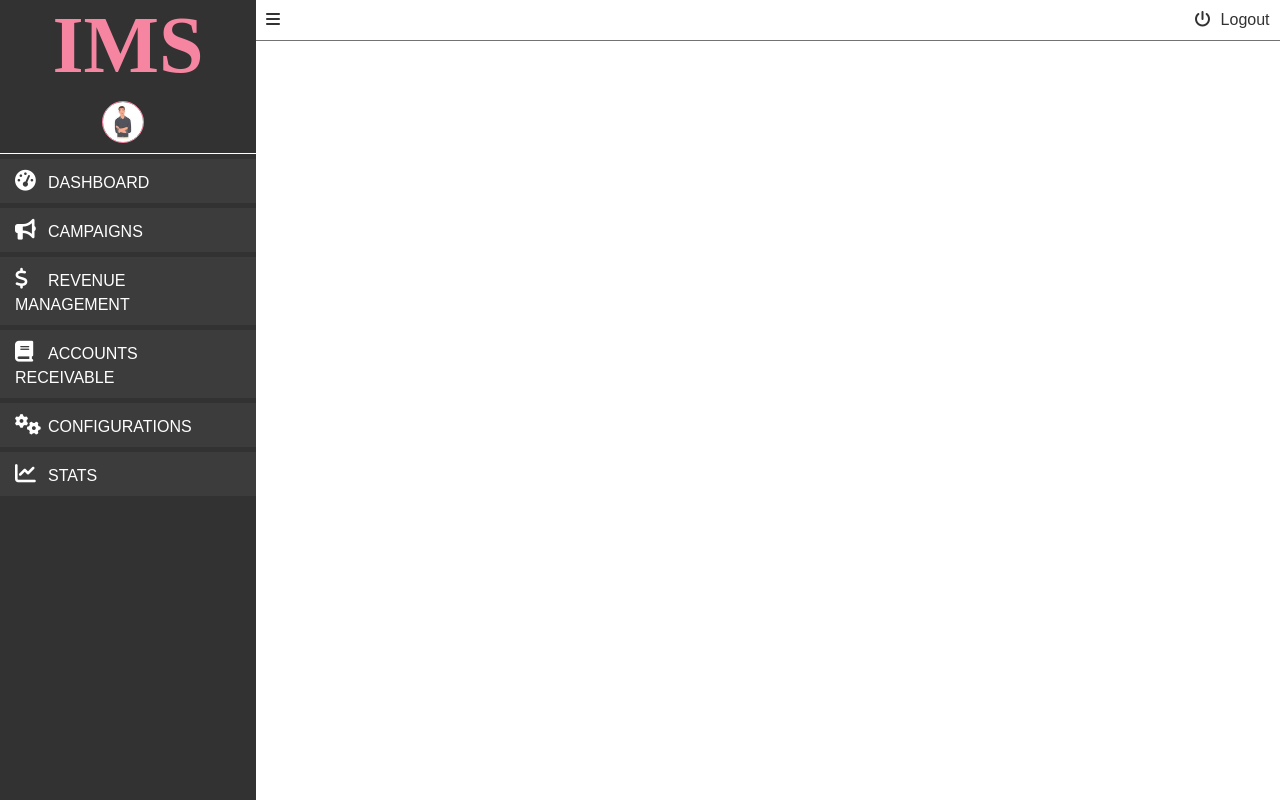
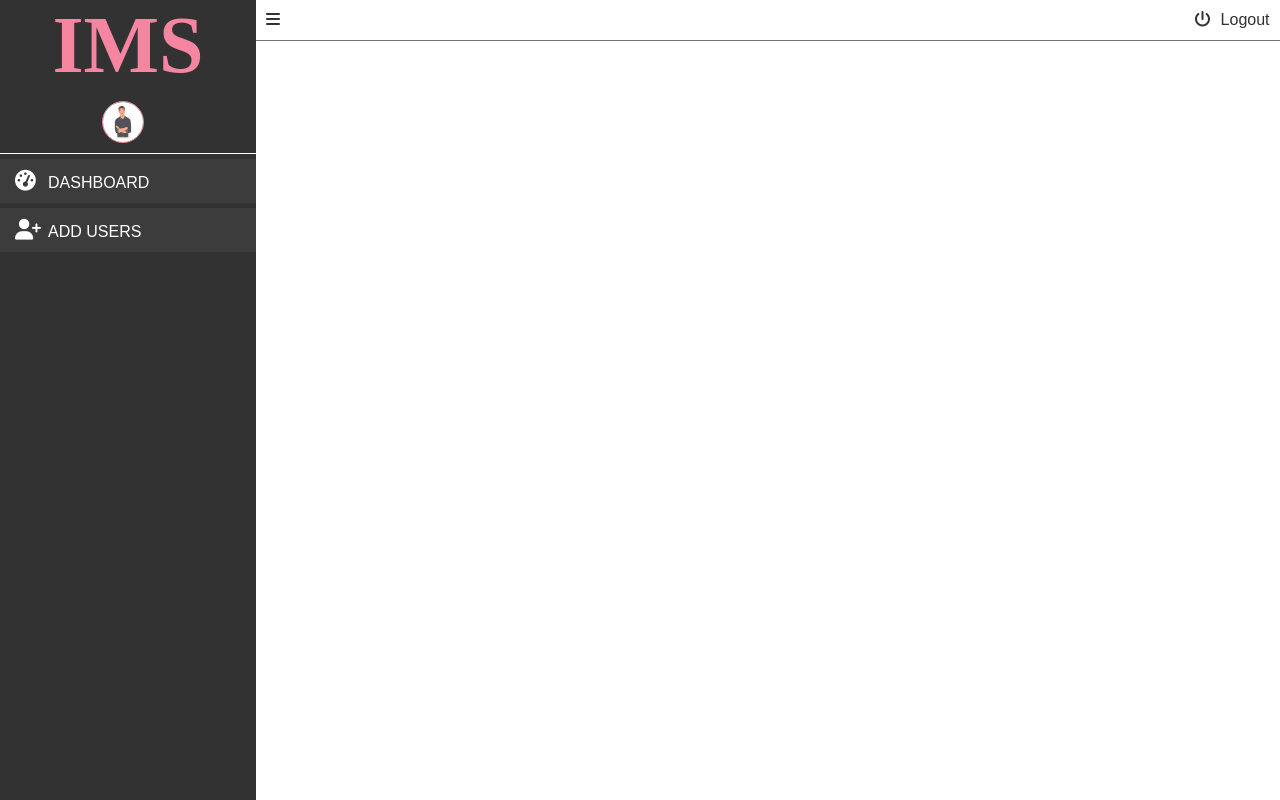
Before and after one commit to An0nman/IMS, a PHP site: page /users_add.php in a window 1280 px wide. Run offline with PHP 8.4, Linux system fonts and the light colour scheme; the visitor is signed in with stand-in values (Sample User, id 1); data that the repository does not hold is empty; some libraries are stand-ins or nearby versions.

Commit message:
created a new file for sidebar and top on dashboard and connect user add page and dashboard page

```diff
--- a/Dscript.js
+++ /dev/null
@@ -1,77 +0,0 @@
-document.addEventListener('DOMContentLoaded', function () {
-    //calling elements by id
-    const togglebtn = document.getElementById('togglebtn');
-    const sidebar = document.getElementById('sidebar');
-    const heading = document.getElementById('sidebar-heading');
-    const userDetail = document.getElementById('user-details');
-    const userDetailsName = document.getElementById('user-details-name');
-    const sidebarMenulinks = document.getElementsByClassName('menulinks');
-    const sidebarMenulinksText = document.getElementsByClassName('menulinksText');
-
-    //styles for elements
-    const userDetail_style_true = {
-        flexDirection: 'column',
-        fontSize: '1.2rem',
-        transition: 'all 0.5s ease-in-out'
-    }
-    const userDetail_style_false = {
-        flexDirection: '',
-        fontSize: '',
-        transition: 'all 0.5s ease-in-out'
-    }
-    const heading_style_true = {
-        // width:'10px',
-        fontSize: '2rem',
-        // whitespace:'nowwarp'
-    }
-    const heading_style_false = {
-        // width:'',
-        fontSize: '',
-        // whitespace:''
-    }
-
-    //functions for elements
-    const hideSidebarMenuText = function () {
-        for (let i = 0; i < sidebarMenulinksText.length; i++) {
-            sidebarMenulinksText[i].style.display = 'none';
-            sidebarMenulinks[i].style.textAlign = 'center';
-            sidebarMenulinks[i].style.padding = '10px';
-            sidebarMenulinks[i].style.width = '25px';
-            sidebarMenulinks[i].style.borderRadius = '50%';
-            sidebarMenulinks[i].style.marginLeft = '15%';
-        }
-    }
-    const UnhideSidebarMenuText = function () {
-        for (let i = 0; i < sidebarMenulinksText.length; i++) {
-            sidebarMenulinksText[i].style.display = '';
-            sidebarMenulinks[i].style.textAlign = '';
-            sidebarMenulinks[i].style.padding = '';
-            sidebarMenulinks[i].style.width = '';
-            sidebarMenulinks[i].style.borderRadius = '';
-            sidebarMenulinks[i].style.marginLeft = '';
-        }
-    }
-
-    var togglebtn_state = true;
-    //toggle button functions
-    togglebtn.addEventListener('click', (event) => {
-        event.preventDefault();
-        if (!togglebtn_state) {
-            sidebar.style.transition = 'all 0.3s ease-in-out';
-            sidebar.style.width = '';
-            userDetailsName.style.display = '';
-            Object.assign(heading.style, heading_style_false);
-            Object.assign(userDetail.style, userDetail_style_false);
-            UnhideSidebarMenuText();
-        }
-        else {
-            sidebar.style.transition = 'all 0.3s ease-in-out';
-            sidebar.style.width = '6%';
-            userDetailsName.style.display = 'none';
-            Object.assign(heading.style, heading_style_true);
-            Object.assign(userDetail.style, userDetail_style_true);
-            hideSidebarMenuText();
-        }
-        togglebtn_state = !togglebtn_state;
-    });
-});
--- /dev/null
+++ b/js/Dscript.js
@@ -0,0 +1,77 @@
+document.addEventListener('DOMContentLoaded', function () {
+    //calling elements by id
+    const togglebtn = document.getElementById('togglebtn');
+    const sidebar = document.getElementById('sidebar');
+    const heading = document.getElementById('sidebar-heading');
+    const userDetail = document.getElementById('user-details');
+    const userDetailsName = document.getElementById('user-details-name');
+    const sidebarMenulinks = document.getElementsByClassName('menulinks');
+    const sidebarMenulinksText = document.getElementsByClassName('menulinksText');
+
+    //styles for elements
+    const userDetail_style_true = {
+        flexDirection: 'column',
+        fontSize: '1.2rem',
+        transition: 'all 0.5s ease-in-out'
+    }
+    const userDetail_style_false = {
+        flexDirection: '',
+        fontSize: '',
+        transition: 'all 0.5s ease-in-out'
+    }
+    const heading_style_true = {
+        // width:'10px',
+        fontSize: '2rem',
+        // whitespace:'nowwarp'
+    }
+    const heading_style_false = {
+        // width:'',
+        fontSize: '',
+        // whitespace:''
+    }
+
+    //functions for elements
+    const hideSidebarMenuText = function () {
+        for (let i = 0; i < sidebarMenulinksText.length; i++) {
+            sidebarMenulinksText[i].style.display = 'none';
+            sidebarMenulinks[i].style.textAlign = 'center';
+            sidebarMenulinks[i].style.padding = '10px';
+            sidebarMenulinks[i].style.width = '25px';
+            sidebarMenulinks[i].style.borderRadius = '50%';
+            sidebarMenulinks[i].style.marginLeft = '15%';
+        }
+    }
+    const UnhideSidebarMenuText = function () {
+        for (let i = 0; i < sidebarMenulinksText.length; i++) {
+            sidebarMenulinksText[i].style.display = '';
+            sidebarMenulinks[i].style.textAlign = '';
+            sidebarMenulinks[i].style.padding = '';
+            sidebarMenulinks[i].style.width = '';
+            sidebarMenulinks[i].style.borderRadius = '';
+            sidebarMenulinks[i].style.marginLeft = '';
+        }
+    }
+
+    var togglebtn_state = true;
+    //toggle button functions
+    togglebtn.addEventListener('click', (event) => {
+        event.preventDefault();
+        if (!togglebtn_state) {
+            sidebar.style.transition = 'all 0.3s ease-in-out';
+            sidebar.style.width = '';
+            userDetailsName.style.display = '';
+            Object.assign(heading.style, heading_style_false);
+            Object.assign(userDetail.style, userDetail_style_false);
+            UnhideSidebarMenuText();
+        }
+        else {
+            sidebar.style.transition = 'all 0.3s ease-in-out';
+            sidebar.style.width = '6%';
+            userDetailsName.style.display = 'none';
+            Object.assign(heading.style, heading_style_true);
+            Object.assign(userDetail.style, userDetail_style_true);
+            hideSidebarMenuText();
+        }
+        togglebtn_state = !togglebtn_state;
+    });
+});
--- /dev/null
+++ b/partials/app-Dsidebar.php
@@ -0,0 +1,11 @@
+<div class="sidebar" id="sidebar">
+      <h1 id="sidebar-heading">IMS</h1>
+      <div class="user-details" id="user-details">
+        <img src="img/download.jpeg" alt="user image" />
+        <span id="user-details-name"><?= $user['first_name'] .' ' . $user['last_name'] ?></span>
+      </div>
+      <div class="menu">
+        <a href="./dashboard.php" class="menulinks"><i class="fa fa-dashboard menuIcons"></i><span class="menulinksText">Dashboard</span></a>
+        <a href="./users_add.php" class="menulinks"><i class="fa fa-user-plus menuIcons"></i><span class="menulinksText">Add Users</span></a>
+      </div>
+    </div>
--- /dev/null
+++ b/partials/app-Dtopbar.php
@@ -0,0 +1,4 @@
+<div class="top-bar">
+    <a href="" id="togglebtn"><i class="fa fa-navicon"></i></a>
+    <a href="logout.php"><i class="fa fa-power-off"></i>Logout</a>
+</div>
--- a/users_add.php
+++ b/users_add.php
@@ -17,26 +17,9 @@ $user = ($_SESSION['user']);
 
 <body>
   <div class="Dashboard-page">
-    <div class="sidebar" id="sidebar">
-      <h1 id="sidebar-heading">IMS</h1>
-      <div class="user-details" id="user-details">
-        <img src="img/download.jpeg" alt="user image" />
-        <span id="user-details-name"><?= $user['first_name'] .' ' . $user['last_name'] ?></span>
-      </div>
-      <div class="menu">
-        <a href="" class="menulinks"><i class="fa fa-dashboard menuIcons"></i><span class="menulinksText">Dashboard</span></a>
-        <a href="" class="menulinks"><i class="fa fa-bullhorn menuIcons"></i><span class="menulinksText">Campaigns</span></a>
-        <a href="" class="menulinks"><i class="fa fa-dollar-sign menuIcons"></i><span class="menulinksText">Revenue Management</span></a>
-        <a href="" class="menulinks"><i class="fa fa-book menuIcons"></i><span class="menulinksText">Accounts Receivable</span></a>
-        <a href="" class="menulinks"><i class="fa fa-gears menuIcons"></i><span class="menulinksText">Configurations</span></a>
-        <a href="" class="menulinks"><i class="fa fa-chart-line menuIcons"></i><span class="menulinksText">Stats</span></a>
-      </div>
-    </div>
+    <?php include("partials/app-Dsidebar.php") ?>
     <div class="content">
-      <div class="top-bar">
-        <a href="" id="togglebtn"><i class="fa fa-navicon"></i></a>
-        <a href="logout.php"><i class="fa fa-power-off"></i>Logout</a>
-      </div>
+    <?php include("partials/app-Dtopbar.php") ?>
       <div class="content-items"></div>
     </div>
   </div>
```
Also changed, not shown: chat.txt (+5 -2 lines), dashboard.php (+2 -19 lines).
